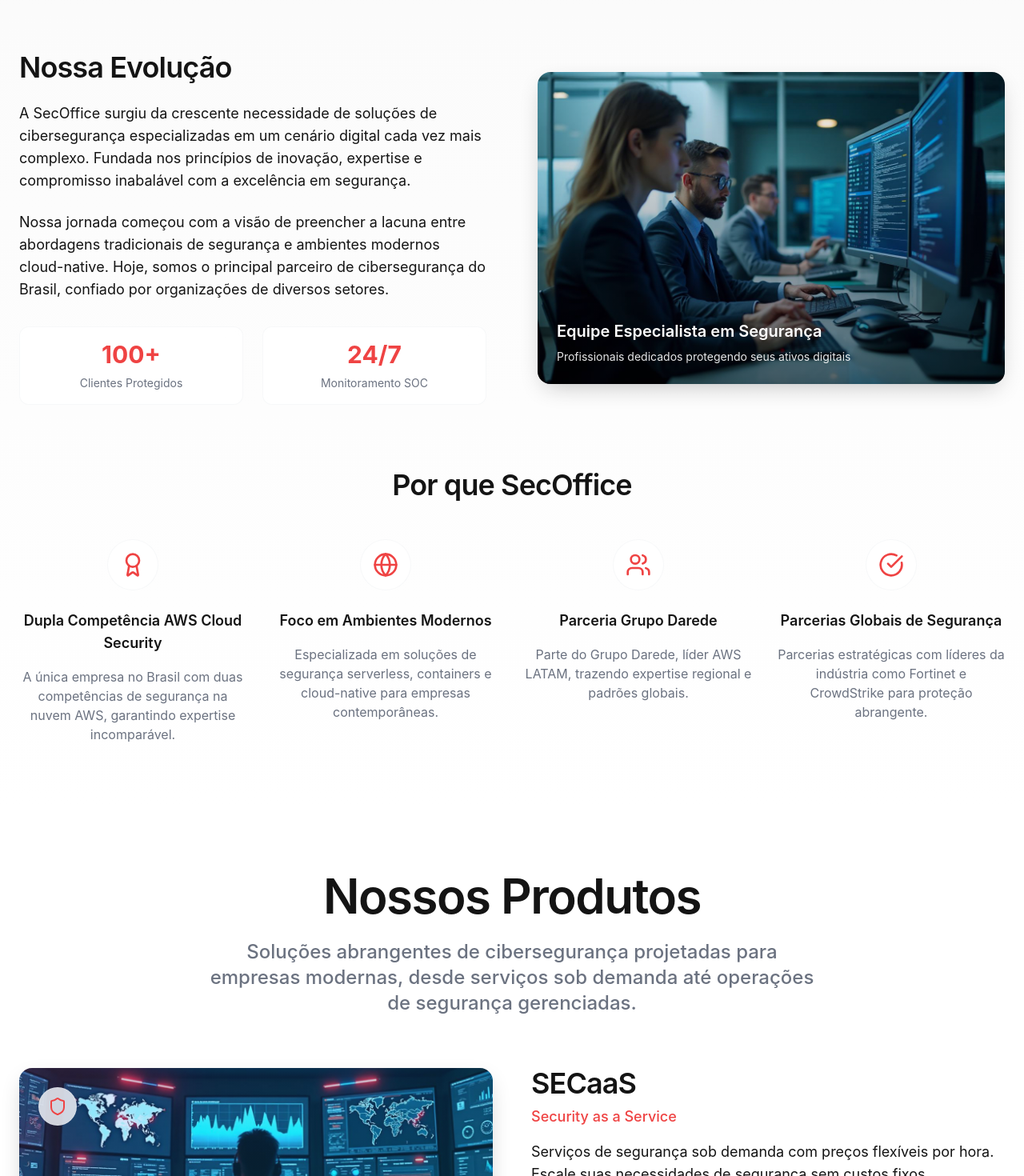
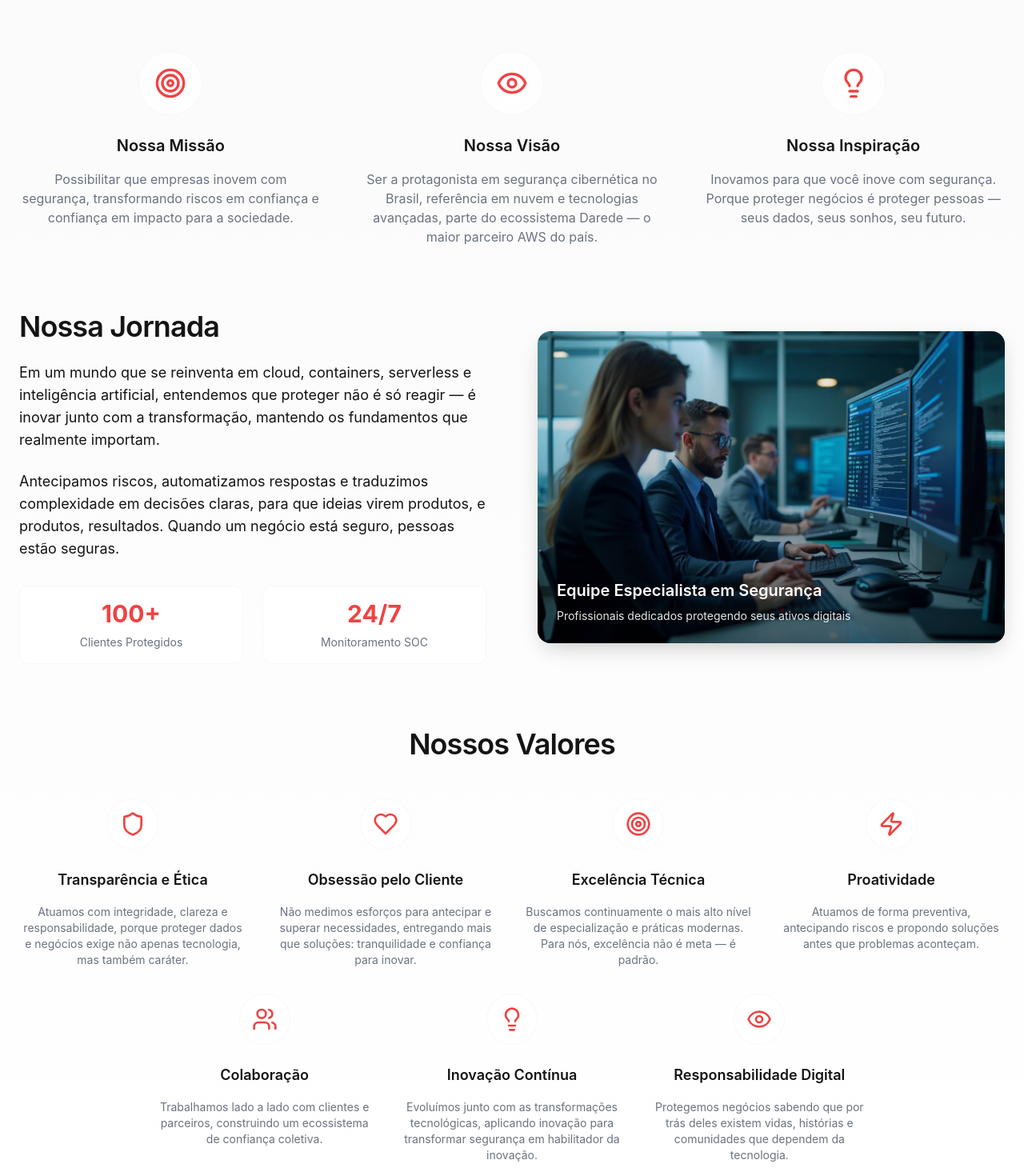
Before and after one commit to weberton-wb/secoffice-institucional-prod, a React (Vite) app: page / in a window 1280 px wide. Shown: the part 1060-2530 px from the top of the page at 80% size. Built offline with nearby package versions, Linux system fonts and the light colour scheme; the HTML template or start-up script is replaced by a standard one; a web font is replaced by a local one.

Commit message:
Refactor: Update About Section

```diff
--- a/src/components/AboutSection.tsx
+++ b/src/components/AboutSection.tsx
@@ -1,27 +1,42 @@
-import { CheckCircle, Award, Globe, Users } from 'lucide-react';
+import { Shield, Target, Eye, Heart, Users, Zap, Lightbulb } from 'lucide-react';
 import teamTrust from '@/assets/team-trust.jpg';
 
 const AboutSection = () => {
-  const advantages = [
+  const values = [
     {
-      icon: Award,
-      title: 'Dupla Competência AWS Cloud Security',
-      description: 'A única empresa no Brasil com duas competências de segurança na nuvem AWS, garantindo expertise incomparável.',
+      icon: Shield,
+      title: 'Transparência e Ética',
+      description: 'Atuamos com integridade, clareza e responsabilidade, porque proteger dados e negócios exige não apenas tecnologia, mas também caráter.',
     },
     {
-      icon: Globe,
-      title: 'Foco em Ambientes Modernos',
-      description: 'Especializada em soluções de segurança serverless, containers e cloud-native para empresas contemporâneas.',
+      icon: Heart,
+      title: 'Obsessão pelo Cliente',
+      description: 'Não medimos esforços para antecipar e superar necessidades, entregando mais que soluções: tranquilidade e confiança para inovar.',
+    },
+    {
+      icon: Target,
+      title: 'Excelência Técnica',
+      description: 'Buscamos continuamente o mais alto nível de especialização e práticas modernas. Para nós, excelência não é meta — é padrão.',
+    },
+    {
+      icon: Zap,
+      title: 'Proatividade',
+      description: 'Atuamos de forma preventiva, antecipando riscos e propondo soluções antes que problemas aconteçam.',
     },
     {
       icon: Users,
-      title: 'Parceria Grupo Darede',
-      description: 'Parte do Grupo Darede, líder AWS LATAM, trazendo expertise regional e padrões globais.',
+      title: 'Colaboração',
+      description: 'Trabalhamos lado a lado com clientes e parceiros, construindo um ecossistema de confiança coletiva.',
     },
     {
-      icon: CheckCircle,
-      title: 'Parcerias Globais de Segurança',
-      description: 'Parcerias estratégicas com líderes da indústria como Fortinet e CrowdStrike para proteção abrangente.',
+      icon: Lightbulb,
+      title: 'Inovação Contínua',
+      description: 'Evoluímos junto com as transformações tecnológicas, aplicando inovação para transformar segurança em habilitador da inovação.',
+    },
+    {
+      icon: Eye,
+      title: 'Responsabilidade Digital',
+      description: 'Protegemos negócios sabendo que por trás deles existem vidas, histórias e comunidades que dependem da tecnologia.',
     },
   ];
 
@@ -30,26 +45,65 @@ const AboutSection = () => {
       <div className="container mx-auto px-6">
         {/* Section Header */}
         <div className="text-center mb-16 fade-in-up animate">
-          <h2 className="text-display mb-6">Sobre a SecOffice</h2>
-          <p className="text-subheading text-muted-foreground max-w-3xl mx-auto">
-            Liderando a inovação em cibersegurança com décadas de expertise combinada,
-            soluções modernas e compromisso inabalável em proteger seus ativos digitais.
+          <h2 className="text-display mb-6">Quem Somos</h2>
+          <p className="text-subheading text-muted-foreground max-w-4xl mx-auto">
+            A SecOffice nasceu para romper com a segurança presa ao passado. Nossa inspiração é simples e ambiciosa:
+            permitir que a inovação aconteça com confiança, protegendo negócios e as pessoas por trás deles.
           </p>
         </div>
 
-        <div className="grid lg:grid-cols-2 gap-16 items-center">
+        {/* Mission, Vision, Values Grid */}
+        <div className="grid lg:grid-cols-3 gap-12 mb-20">
+          {/* Mission */}
+          <div className="text-center fade-in-up animate" style={{ animationDelay: '0.1s' }}>
+            <div className="glass rounded-full w-20 h-20 flex items-center justify-center mx-auto mb-6">
+              <Target className="w-10 h-10 text-primary" />
+            </div>
+            <h3 className="text-xl font-semibold mb-4">Nossa Missão</h3>
+            <p className="text-muted-foreground">
+              Possibilitar que empresas inovem com segurança, transformando riscos em confiança
+              e confiança em impacto para a sociedade.
+            </p>
+          </div>
+
+          {/* Vision */}
+          <div className="text-center fade-in-up animate" style={{ animationDelay: '0.2s' }}>
+            <div className="glass rounded-full w-20 h-20 flex items-center justify-center mx-auto mb-6">
+              <Eye className="w-10 h-10 text-primary" />
+            </div>
+            <h3 className="text-xl font-semibold mb-4">Nossa Visão</h3>
+            <p className="text-muted-foreground">
+              Ser a protagonista em segurança cibernética no Brasil, referência em nuvem e tecnologias avançadas,
+              parte do ecossistema Darede — o maior parceiro AWS do país.
+            </p>
+          </div>
+
+          {/* Inspiration */}
+          <div className="text-center fade-in-up animate" style={{ animationDelay: '0.3s' }}>
+            <div className="glass rounded-full w-20 h-20 flex items-center justify-center mx-auto mb-6">
+              <Lightbulb className="w-10 h-10 text-primary" />
+            </div>
+            <h3 className="text-xl font-semibold mb-4">Nossa Inspiração</h3>
+            <p className="text-muted-foreground">
+              Inovamos para que você inove com segurança. Porque proteger negócios é proteger pessoas —
+              seus dados, seus sonhos, seu futuro.
+            </p>
+          </div>
+        </div>
+
+        <div className="grid lg:grid-cols-2 gap-16 items-center mb-20">
           {/* Company Story */}
-          <div className="fade-in-up animate" style={{ animationDelay: '0.2s' }}>
-            <h3 className="text-heading mb-6">Nossa Evolução</h3>
+          <div className="fade-in-up animate" style={{ animationDelay: '0.4s' }}>
+            <h3 className="text-heading mb-6">Nossa Jornada</h3>
             <p className="text-body mb-6">
-              A SecOffice surgiu da crescente necessidade de soluções de cibersegurança especializadas
-              em um cenário digital cada vez mais complexo. Fundada nos princípios de inovação,
-              expertise e compromisso inabalável com a excelência em segurança.
+              Em um mundo que se reinventa em cloud, containers, serverless e inteligência artificial,
+              entendemos que proteger não é só reagir — é inovar junto com a transformação,
+              mantendo os fundamentos que realmente importam.
             </p>
             <p className="text-body mb-8">
-              Nossa jornada começou com a visão de preencher a lacuna entre abordagens tradicionais
-              de segurança e ambientes modernos cloud-native. Hoje, somos o principal parceiro de
-              cibersegurança do Brasil, confiado por organizações de diversos setores.
+              Antecipamos riscos, automatizamos respostas e traduzimos complexidade em decisões claras,
+              para que ideias virem produtos, e produtos, resultados. Quando um negócio está seguro,
+              pessoas estão seguras.
             </p>
 
             {/* Company Stats */}
@@ -66,7 +120,7 @@ const AboutSection = () => {
           </div>
 
           {/* Team Image */}
-          <div className="fade-in-up animate" style={{ animationDelay: '0.4s' }}>
+          <div className="fade-in-up animate" style={{ animationDelay: '0.5s' }}>
             <div className="relative rounded-2xl overflow-hidden shadow-hard">
               <img
                 src={teamTrust}
@@ -82,12 +136,12 @@ const AboutSection = () => {
           </div>
         </div>
 
-        {/* Competitive Advantages */}
+        {/* Values */}
         <div className="mt-20">
-          <h3 className="text-heading text-center mb-12 fade-in-up animate">Por que SecOffice</h3>
-          <div className="grid md:grid-cols-2 lg:grid-cols-4 gap-8">
-            {advantages.map((advantage, index) => {
-              const Icon = advantage.icon;
+          <h3 className="text-heading text-center mb-12 fade-in-up animate">Nossos Valores</h3>
+          <div className="grid md:grid-cols-2 lg:grid-cols-3 xl:grid-cols-4 gap-8">
+            {values.slice(0, 4).map((value, index) => {
+              const Icon = value.icon;
               return (
                 <div
                   key={index}
@@ -97,8 +151,28 @@ const AboutSection = () => {
                   <div className="glass rounded-full w-16 h-16 flex items-center justify-center mx-auto mb-6">
                     <Icon className="w-8 h-8 text-primary" />
                   </div>
-                  <h4 className="text-lg font-semibold mb-4">{advantage.title}</h4>
-                  <p className="text-muted-foreground">{advantage.description}</p>
+                  <h4 className="text-lg font-semibold mb-4">{value.title}</h4>
+                  <p className="text-muted-foreground text-sm">{value.description}</p>
+                </div>
+              );
+            })}
+          </div>
+
+          {/* Second row of values */}
+          <div className="grid md:grid-cols-3 gap-8 mt-8 max-w-4xl mx-auto">
+            {values.slice(4).map((value, index) => {
+              const Icon = value.icon;
+              return (
+                <div
+                  key={index + 4}
+                  className="text-center fade-in-up animate"
+                  style={{ animationDelay: `${0.1 * (index + 4)}s` }}
+                >
+                  <div className="glass rounded-full w-16 h-16 flex items-center justify-center mx-auto mb-6">
+                    <Icon className="w-8 h-8 text-primary" />
+                  </div>
+                  <h4 className="text-lg font-semibold mb-4">{value.title}</h4>
+                  <p className="text-muted-foreground text-sm">{value.description}</p>
                 </div>
               );
             })}
```
